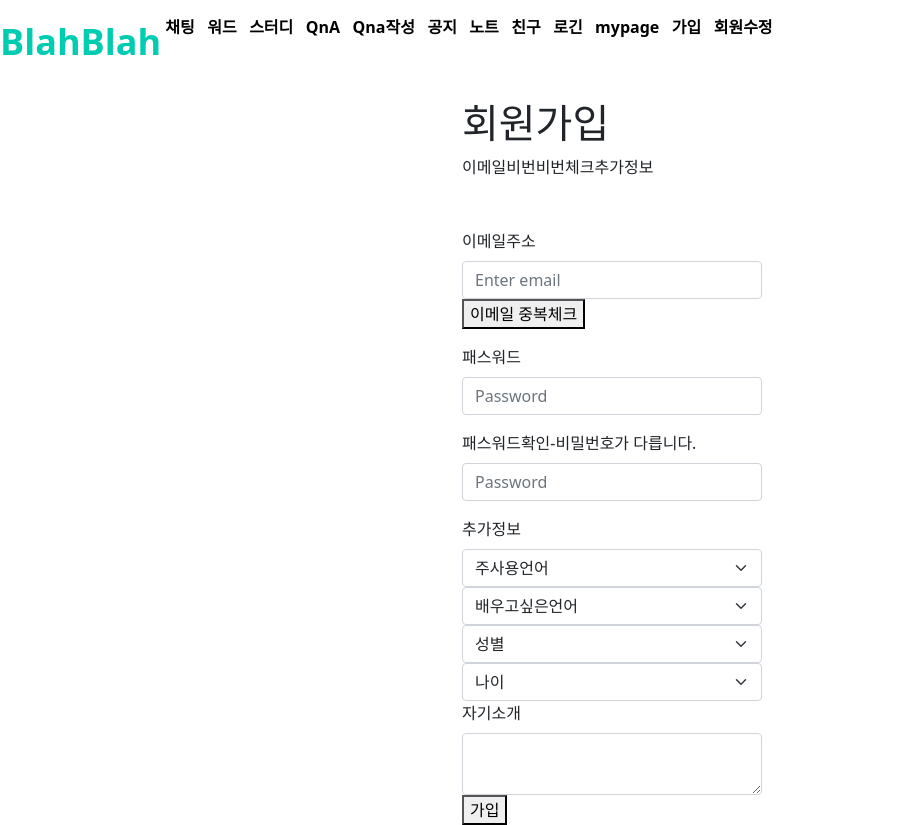
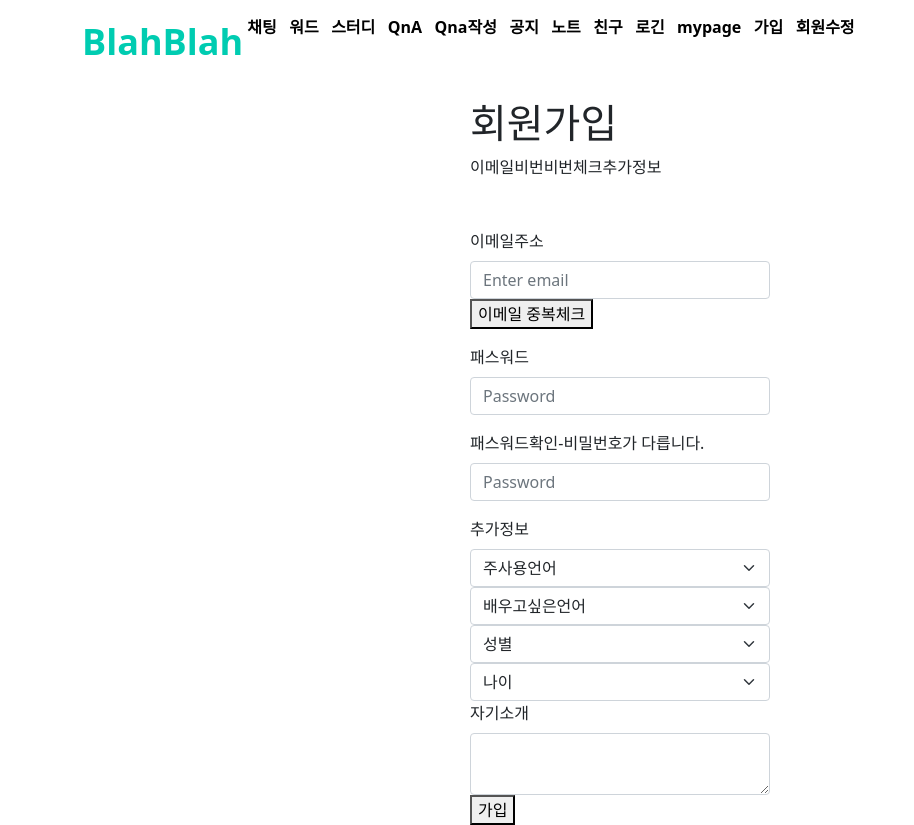
Before and after one commit to damwon/BlahBlah, a Next.js app in the folder FE/blahblah/: page /user/signup in a window 1280 px wide. Shown: the whole page, without its empty margins (0-914 px from the left). Built offline with nearby package versions, Linux system fonts and the light colour scheme.

Commit message:
feat:front좌우여백

```diff
--- a/FE/blahblah/component/Layout.js
+++ b/FE/blahblah/component/Layout.js
@@ -3,8 +3,14 @@ import { Container,Row,Col } from 'react-bootstrap';
 export default function Layout( {children}){
 
   return <>
-  <NavBar></NavBar>
-  <div>{children}</div>
+  <Container>
+    <Row>
+<Col><NavBar></NavBar></Col>
+    </Row>
+    <Row>
+<Col><div>{children}</div></Col>
+    </Row>
+  </Container>
   {/* <Container>
   <Row>
     <Col sm={1} xs={1}></Col>
```
